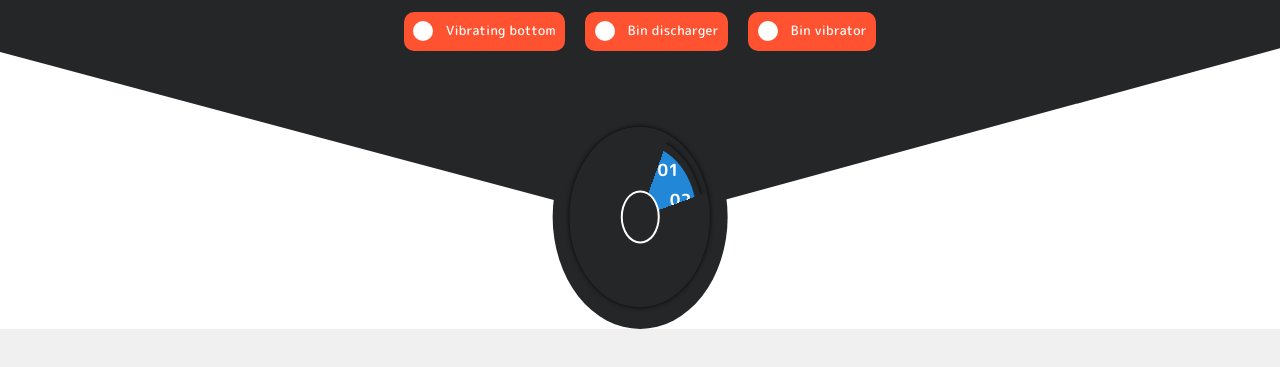
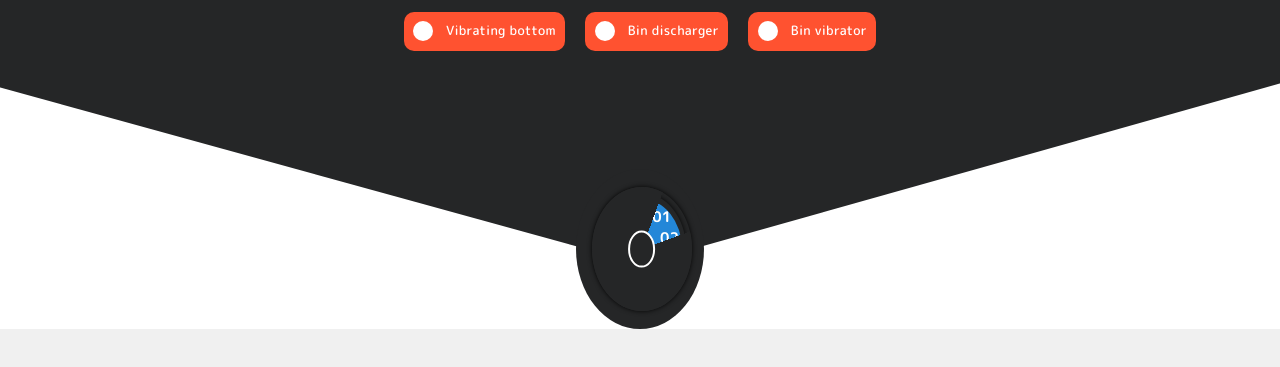
Before and after one commit to FistoAR/RAP_BIN, a plain HTML site: page index.html in a window 1280 px wide. Shown: the part 471-838 px from the top of the page. Drawn offline with nearby package versions, Linux system fonts and the light colour scheme; a web font is replaced by a local one.

Commit message:
Update style.css

```diff
--- a/style.css
+++ b/style.css
@@ -94,7 +94,7 @@ body {
 }
 
 .black {
-  height: 95vh;
+  height: 98vh;
   background-color: #252627;
   clip-path: polygon(0 0, 100% 0, 100% 77%, 50% 100%, 0 77.5%);
 }
@@ -116,8 +116,8 @@ body {
 
 .round {
   position: absolute;
-  width: 13.65vw;
-  height: 28vh;
+  width: 10vw;
+  height: 20vh;
   border-radius: 50%;
   background-color: #252627;
   left: 50%;
@@ -180,8 +180,8 @@ body {
 
 
 .round-inner {
-  height: 80%;
-  width: 80%;
+  height: 78%;
+  width: 78%;
   border-radius: 50%;
   background-color: transparent;
   box-shadow: 0 0px 5px rgba(0, 0, 0, 0.897);
@@ -189,6 +189,7 @@ body {
   justify-content: center;
   align-items: center;
   position: relative;
+  margin-left: .25vw;
 }
 
 .round-inner2 {
@@ -220,35 +221,35 @@ body {
   position: absolute;
   color: white;
   font-weight: bold;
-  font-size: 1.3vw;
+  font-size: 1.15vw;
 }
 
 .n-1 {
-  inset: 1.1vw 0vw 0vw 5.8vw;
+  inset: 0.6vw 0vw 0vw 4vw;
 }
 
 .n-2 {
-  inset: 3.4vw 0vw 0vw 6.75vw;
+  inset: 2.25vw 0vw 0vw 4.6vw;
 }
 
 .n-3 {
-  inset: 5.6vw 0vw 0vw 5.3vw;
+  inset: 3.75vw 0vw 0vw 3.6vw;
 }
 
 .n-4 {
-  inset: 5.85vw 0vw 0vw 2.8vw;
+  inset: 4.1vw 0vw 0vw 1.95vw;
 }
 
 .n-5 {
-  inset: 4.35vw 0vw 0vw 0.75vw;
+  inset: 2.92vw 0vw 0vw 0.5vw;
 }
 
 .n-6 {
-  inset: 1.9vw 0vw 0vw 0.85vw;
+  inset: 1.25vw 0vw 0vw 0.5vw;
 }
 
 .n-7 {
-  inset: 0.4vw 0vw 0vw 2.5vw;
+  inset: 0.15vw 0vw 0vw 1.75vw;
 }
 
 .round-inner-cover {
```
